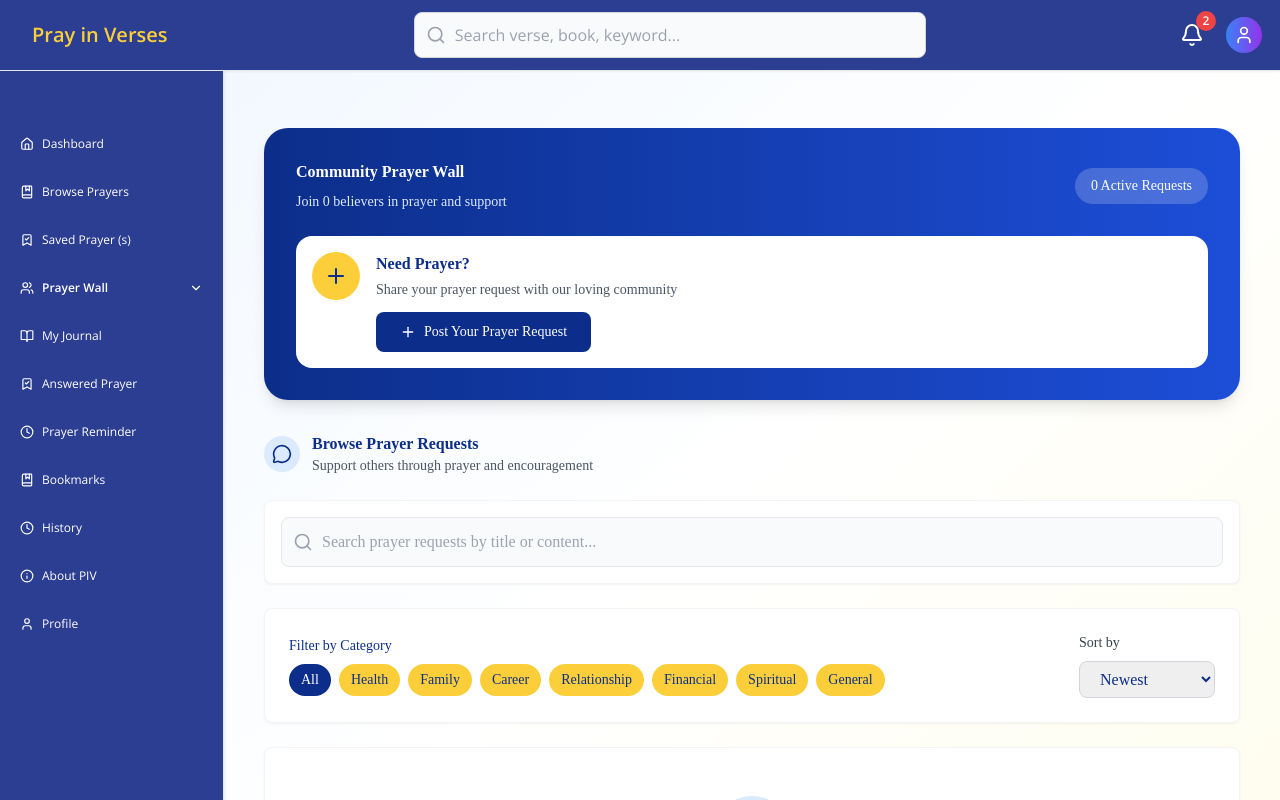
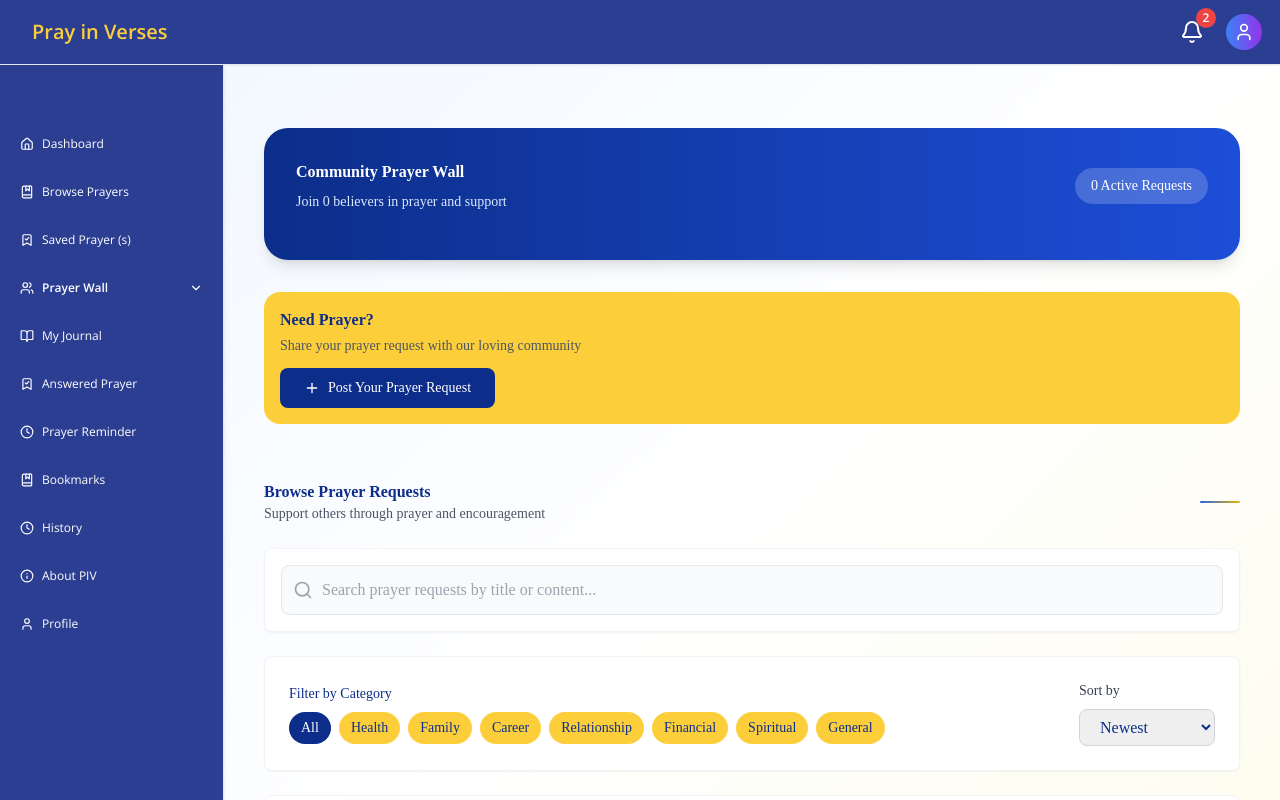
Before and after one commit to preckidtech/Pray-in-Verses, a React (Vite) app: page /prayer-wall in a window 1280 px wide. Shown: the top 800 px of the page. Built offline with nearby package versions, Linux system fonts and the light colour scheme.

Commit message:
new update

```diff
--- a/src/components/layout/Header.jsx
+++ b/src/components/layout/Header.jsx
@@ -386,7 +386,7 @@ export default function Header() {
         </div>
 
         {/* Middle: Search */}
-        <div className="hidden md:flex flex-1 max-w-lg mx-4 relative">
+        {/* <div className="hidden md:flex flex-1 max-w-lg mx-4 relative">
           <div className="relative w-full">
             <Search className="absolute left-3 top-1/2 transform -translate-y-1/2 text-gray-400 w-5 h-5" />
             <input
@@ -397,7 +397,7 @@ export default function Header() {
               className="w-full pl-10 pr-4 py-2.5 border border-gray-300 rounded-lg focus:ring-2 focus:ring-blue-500 focus:border-transparent bg-gray-50 transition-all duration-200"
             />
           </div>
-        </div>
+        </div> */}
 
         {/* Right: Notifications + User */}
         <div className="flex items-center space-x-3 relative">
--- a/src/pages/PrayerWalls.jsx
+++ b/src/pages/PrayerWalls.jsx
@@ -75,7 +75,9 @@ const PrayerWalls = () => {
 
   const getCurrentUser = () => {
     try {
-      const currentUser = JSON.parse(localStorage.getItem("currentUser") || "{}");
+      const currentUser = JSON.parse(
+        localStorage.getItem("currentUser") || "{}"
+      );
       if (currentUser.id) return currentUser;
     } catch (e) {
       console.error("Error parsing user data:", e);
@@ -102,7 +104,9 @@ const PrayerWalls = () => {
       const savedPrayers = JSON.parse(
         localStorage.getItem("prayerRequests") || "[]"
       );
-      const savedComments = JSON.parse(localStorage.getItem("comments") || "{}");
+      const savedComments = JSON.parse(
+        localStorage.getItem("comments") || "{}"
+      );
       setPrayerRequests(savedPrayers);
       setComments(savedComments);
     } catch (e) {
@@ -299,7 +303,6 @@ const PrayerWalls = () => {
 
       <main className="flex-1 space-y-10 px-4 lg:px-6 pb-10">
         <div className="container mx-auto px-4 py-8 space-y-6">
-
           {/* Header Section with Clear Context */}
           <div className="bg-gradient-to-r from-[#0C2E8A] to-blue-700 rounded-2xl shadow-lg p-6 md:p-8 text-white mb-8">
             <div className="flex items-center justify-between mb-4">
@@ -313,17 +316,17 @@ const PrayerWalls = () => {
               </div>
               <div className="hidden md:block">
                 <div className="bg-white/20 backdrop-blur-sm rounded-full px-4 py-2">
-                  <p className="text-sm font-medium">{sortedRequests.length} Active Requests</p>
+                  <p className="text-sm font-medium">
+                    {sortedRequests.length} Active Requests
+                  </p>
                 </div>
               </div>
             </div>
 
             {/* Action Card */}
-            <div className="bg-white rounded-xl p-4 mt-6">
+          </div>
+          <div className="bg-[#FCCF3A] rounded-xl p-4 mt-6">
             <div className="flex items-start gap-4">
-                <div className="bg-[#FCCF3A] rounded-full p-3 flex-shrink-0">
-                  <Plus className="w-6 h-6 text-[#0C2E8A]" />
-                </div>
               <div className="flex-1">
                 <h3 className="text-[#0C2E8A] font-semibold text-base mb-1">
                   Need Prayer?
@@ -341,14 +344,10 @@ const PrayerWalls = () => {
               </div>
             </div>
           </div>
-          </div>
 
           {/* Browse Section Header */}
-          <div className="flex items-center gap-3 mb-4">
-            <div className="bg-blue-100 rounded-full p-2">
-              <MessageCircle className="w-5 h-5 text-[#0C2E8A]" />
-            </div>
-            <div>
+          <div className="flex items-center pt-8 justify-between gap-3 mb-4">
+            <div className="grid">
               <h2 className="text-base font-semibold text-[#0C2E8A]">
                 Browse Prayer Requests
               </h2>
@@ -356,6 +355,7 @@ const PrayerWalls = () => {
                 Support others through prayer and encouragement
               </p>
             </div>
+            <div className="w-10 h-0.5 bg-gradient-to-r from-blue-600 to-yellow-500 rounded-full"></div>
           </div>
 
           {/* Search Bar */}
@@ -586,9 +586,6 @@ const PrayerWalls = () => {
               <div className="bg-gradient-to-r from-[#0C2E8A] to-blue-700 p-6 rounded-t-2xl">
                 <div className="flex justify-between items-start">
                   <div className="flex items-start gap-4">
-                    <div className="bg-white/20 backdrop-blur-sm rounded-full p-3">
-                      <Plus className="w-6 h-6 text-white" />
-                    </div>
                     <div>
                       <h2 className="text-xl font-bold text-white mb-1">
                         Share Your Prayer Request
```
Lines whose indentation alone changed are shown as unchanged.
